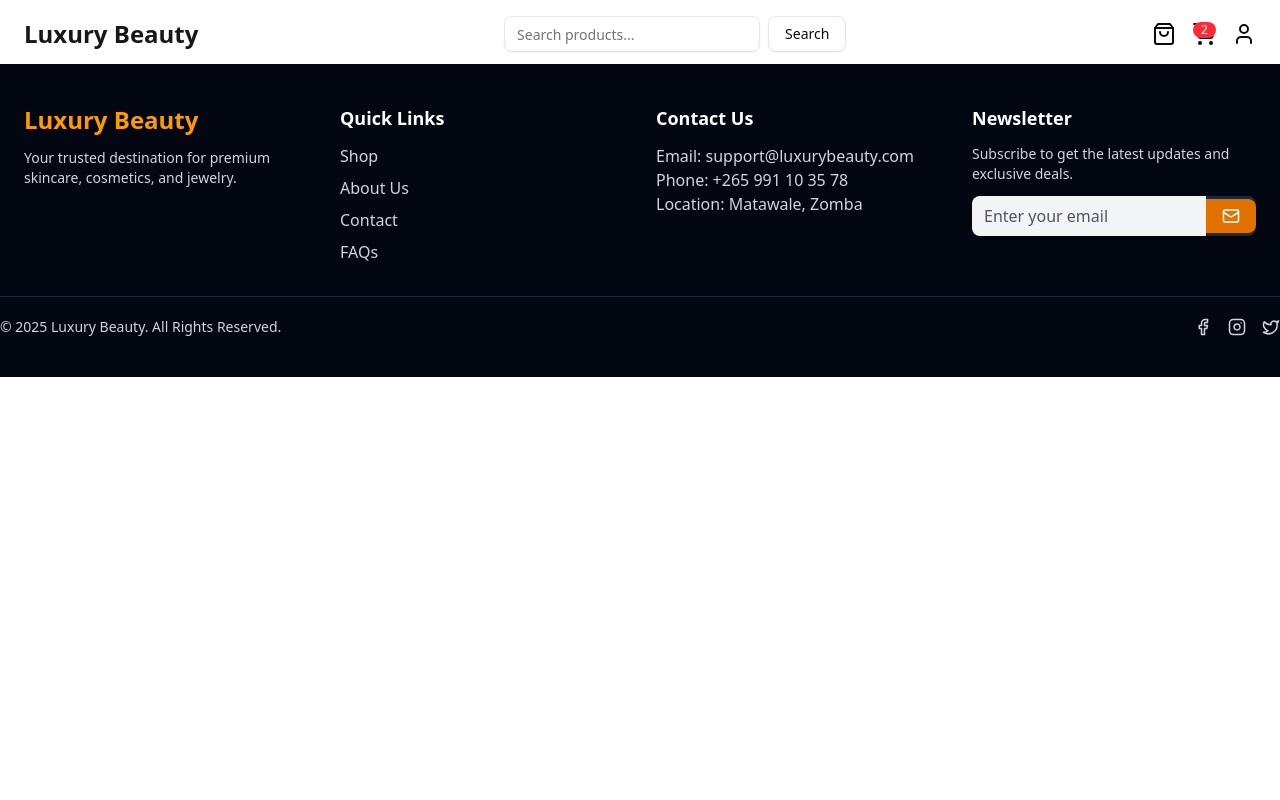
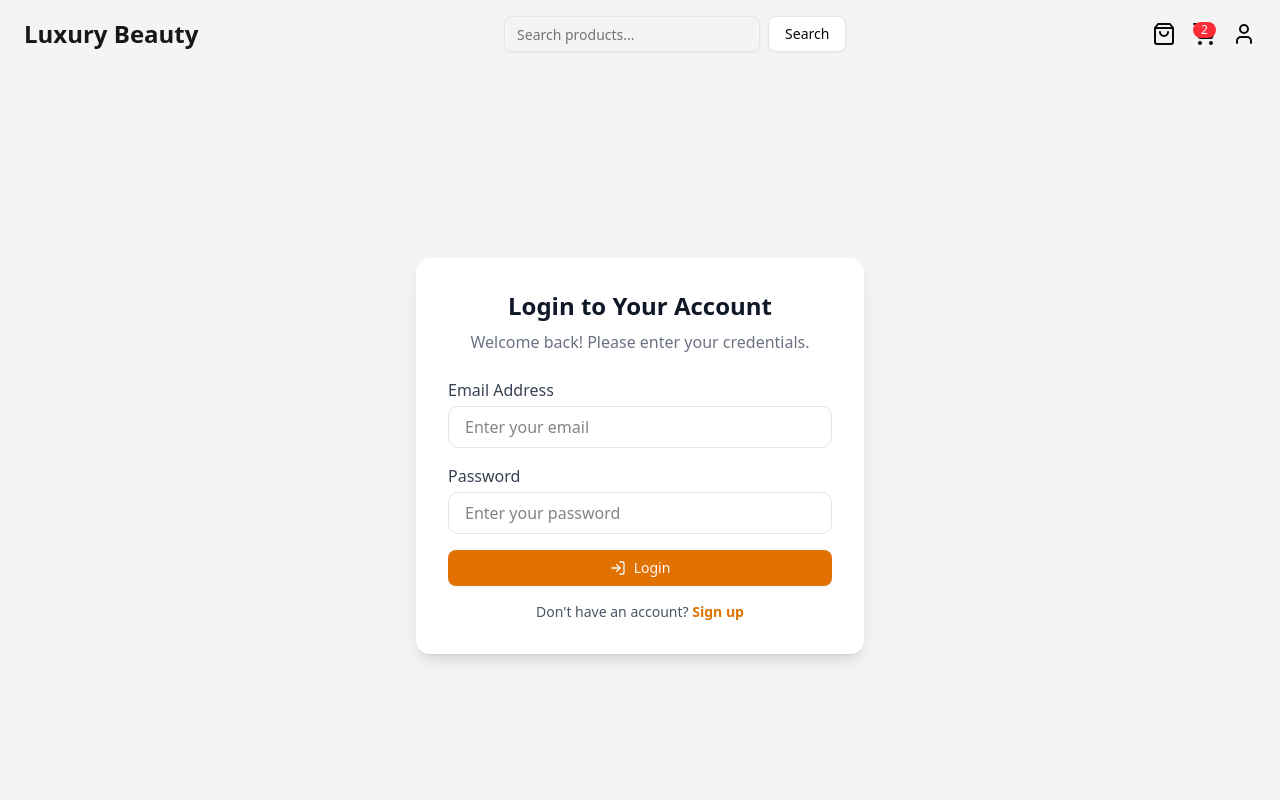
Before and after one commit to maulidiphilip/NectarSkin, a React (Vite) app in the folder deliwe-shops/: page /auth in a window 1280 px wide. Shown: the top 800 px of the page. Built offline with nearby package versions, Linux system fonts and the light colour scheme.

Commit message:
Auth page UI

```diff
--- a/deliwe-shops/src/App.jsx
+++ b/deliwe-shops/src/App.jsx
@@ -6,6 +6,7 @@ import CartPage from "./Pages/Cart";
 import Shop from "./Pages/Shop";
 import ProductDetails from "./components/Products-Details";
 import CheckoutPage from "./Pages/checkout";
+import AuthPage from "./Pages/AuthPage";
 
 export default function App() {
   return (
@@ -17,6 +18,7 @@ export default function App() {
       <Route path="/shop" element={<Shop/>}/>
       <Route path="/product/:id" element={<ProductDetails />} />
       <Route path="/checkout" element={<CheckoutPage/>}/>
+      <Route path="/auth" element={<AuthPage/>}/>
       </Routes>
       <Footer />
     </>
--- /dev/null
+++ b/deliwe-shops/src/Pages/AuthPage/index.jsx
@@ -0,0 +1,56 @@
+import { useState } from "react";
+import { Link } from "react-router-dom";
+import { Lock, UserPlus, LogIn } from "lucide-react";
+import { Button } from "@/components/ui/button";
+
+const AuthPage = () => {
+  const [isLogin, setIsLogin] = useState(true);
+
+  return (
+    <div className="min-h-screen flex items-center justify-center bg-gray-100 px-4 pt-28">
+      <div className="bg-white shadow-lg rounded-xl p-8 w-full max-w-md">
+        {/* Toggle Between Login & Register */}
+        <h2 className="text-2xl font-bold text-gray-900 text-center">
+          {isLogin ? "Login to Your Account" : "Create an Account"}
+        </h2>
+        <p className="text-gray-500 text-center mt-2">
+          {isLogin ? "Welcome back! Please enter your credentials." : "Join us and start shopping now!"}
+        </p>
+
+        {/* Form Fields */}
+        <form className="mt-6 space-y-4">
+          {!isLogin && (
+            <div>
+              <label className="block text-gray-700 font-medium">Full Name</label>
+              <input type="text" placeholder="Enter your full name" className="w-full mt-1 px-4 py-2 border rounded-lg focus:ring focus:ring-amber-300" />
+            </div>
+          )}
+          <div>
+            <label className="block text-gray-700 font-medium">Email Address</label>
+            <input type="email" placeholder="Enter your email" className="w-full mt-1 px-4 py-2 border rounded-lg focus:ring focus:ring-amber-300" />
+          </div>
+          <div>
+            <label className="block text-gray-700 font-medium">Password</label>
+            <input type="password" placeholder="Enter your password" className="w-full mt-1 px-4 py-2 border rounded-lg focus:ring focus:ring-amber-300" />
+          </div>
+
+          {/* Action Button */}
+          <Button className="w-full bg-amber-600 hover:bg-amber-700 flex items-center justify-center gap-2">
+            {isLogin ? <LogIn size={18} /> : <UserPlus size={18} />}
+            {isLogin ? "Login" : "Register"}
+          </Button>
+        </form>
+
+        {/* Toggle Login/Register */}
+        <p className="text-center text-gray-600 text-sm mt-4">
+          {isLogin ? "Don't have an account?" : "Already have an account?"}{" "}
+          <button onClick={() => setIsLogin(!isLogin)} className="text-amber-600 font-semibold hover:underline">
+            {isLogin ? "Sign up" : "Login"}
+          </button>
+        </p>
+      </div>
+    </div>
+  );
+};
+
+export default AuthPage;
--- a/deliwe-shops/src/components/Navbar/index.jsx
+++ b/deliwe-shops/src/components/Navbar/index.jsx
@@ -50,7 +50,7 @@ export default function Navbar() {
             <ShoppingCart size={24} />
             <span className="absolute top-0 right-0 bg-red-500 text-white text-xs rounded-full px-2">2</span>
           </Link>
-          <Link to="/profile">
+          <Link to="/auth">
             <User size={24} />
           </Link>
         </div>
@@ -71,7 +71,7 @@ export default function Navbar() {
           <Link to="/shop" className="flex items-center gap-2" onClick={() => setMenuOpen(false)}>
             <ShoppingBagIcon size={20} /> Shop
           </Link>
-          <Link to="/profile" className="flex items-center gap-2" onClick={() => setMenuOpen(false)}>
+          <Link to="/auth" className="flex items-center gap-2" onClick={() => setMenuOpen(false)}>
             <User size={20} /> Profile
           </Link>
           <Input placeholder="Search..." className="w-full" />
```
